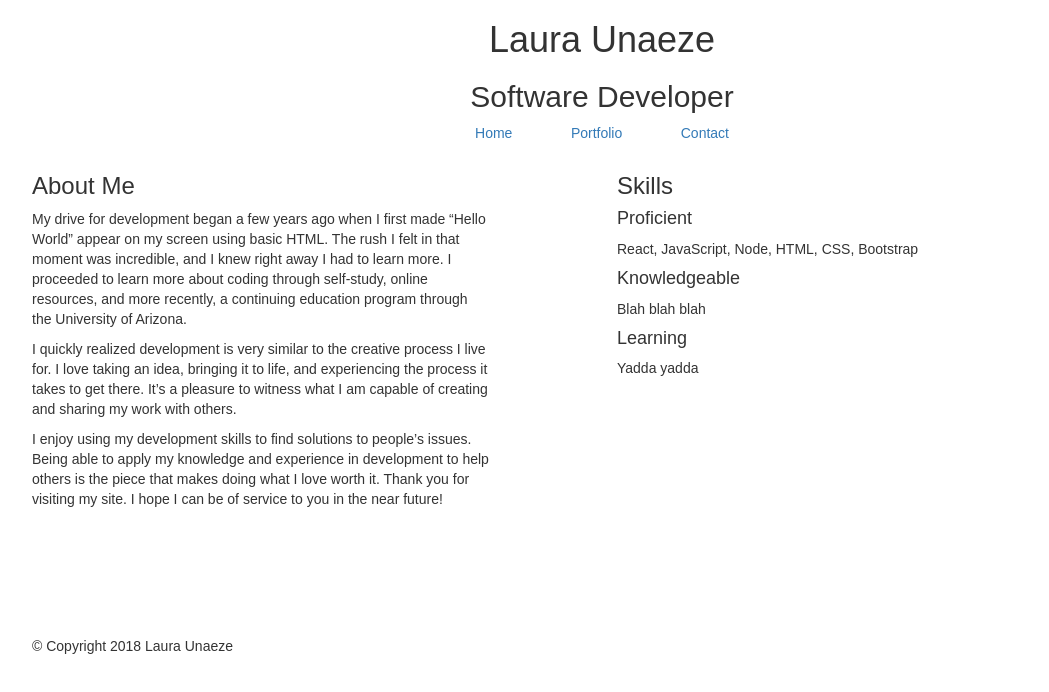
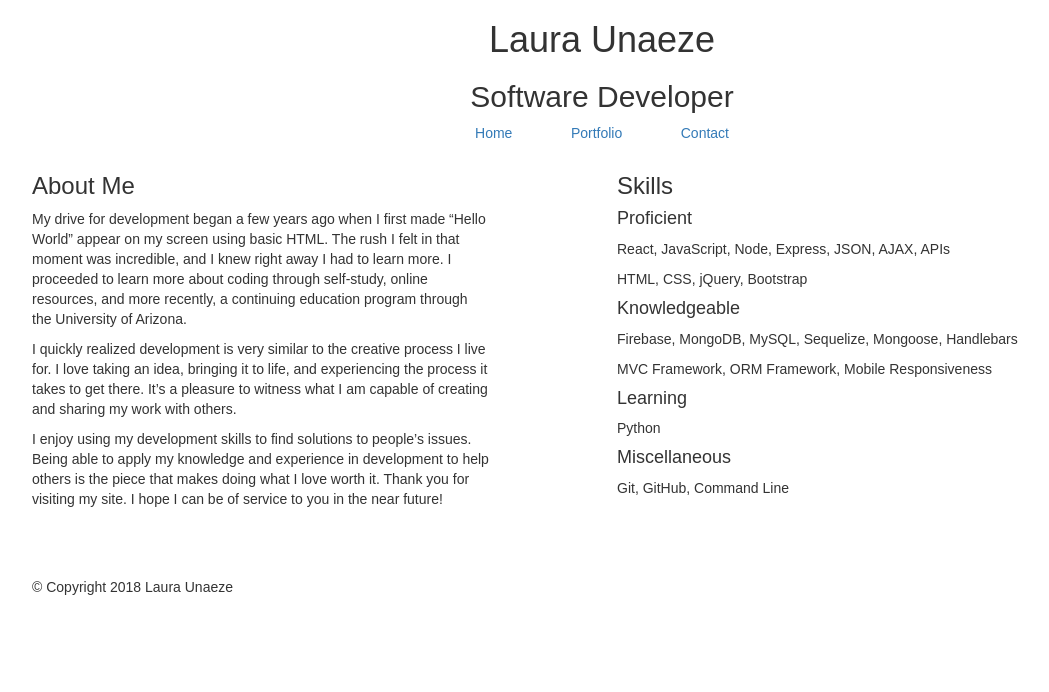
Before and after one commit to ulaura/react-personal-page, a React (Create React App) app: page / in a window 1280 px wide. Shown: the top 692 px of the page, without its empty margins (38-1087 px from the left). Built offline with nearby package versions, Linux system fonts and the light colour scheme.

Commit message:
Added more info to skills under Home page.

```diff
--- a/src/components/Home.js
+++ b/src/components/Home.js
@@ -26,11 +26,15 @@ const Home = () => {
       <Col lg={5} mdOffset={1} lgOffset={1}>
         <h3>Skills</h3>
           <h4>Proficient</h4>
-            <p>React, JavaScript, Node, HTML, CSS, Bootstrap</p>
+            <p>React, JavaScript, Node, Express, JSON, AJAX, APIs</p>
+            <p>HTML, CSS, jQuery, Bootstrap</p>
           <h4>Knowledgeable</h4>
-            <p>Blah blah blah</p>
+            <p>Firebase, MongoDB, MySQL, Sequelize, Mongoose, Handlebars</p>
+            <p>MVC Framework, ORM Framework, Mobile Responsiveness</p>
           <h4>Learning</h4>
-            <p>Yadda yadda</p>
+            <p>Python</p>
+          <h4>Miscellaneous</h4>
+            <p>Git, GitHub, Command Line</p>
       </Col>
     </div>
   );
--- a/src/index.css
+++ b/src/index.css
@@ -23,5 +23,5 @@ li {
 }
 
 .footer {
-  margin-top: 10%;
+  margin-top: 5%;
 }
```
